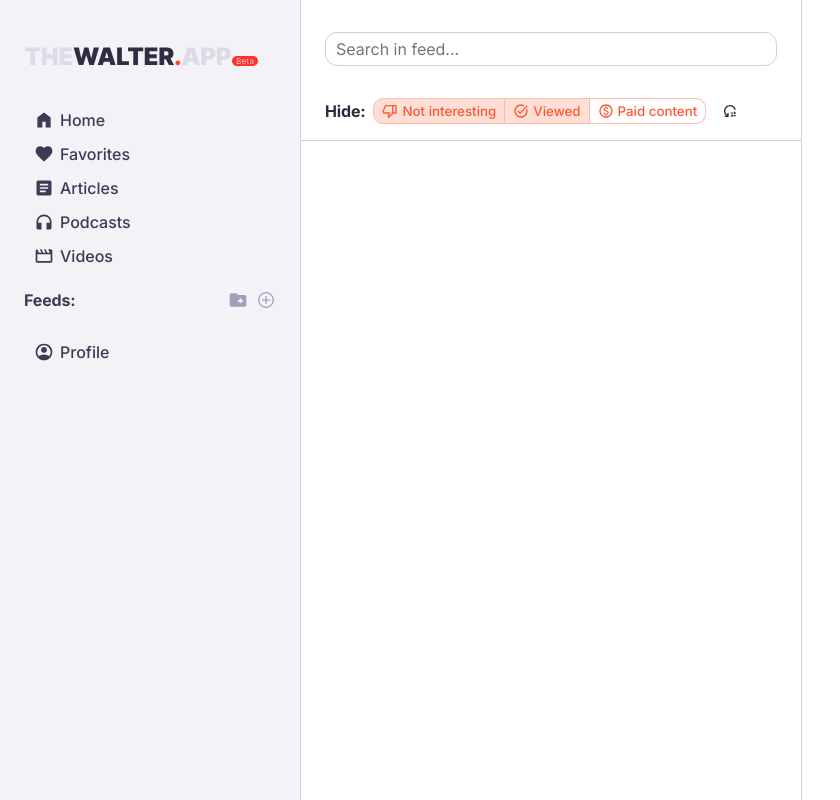
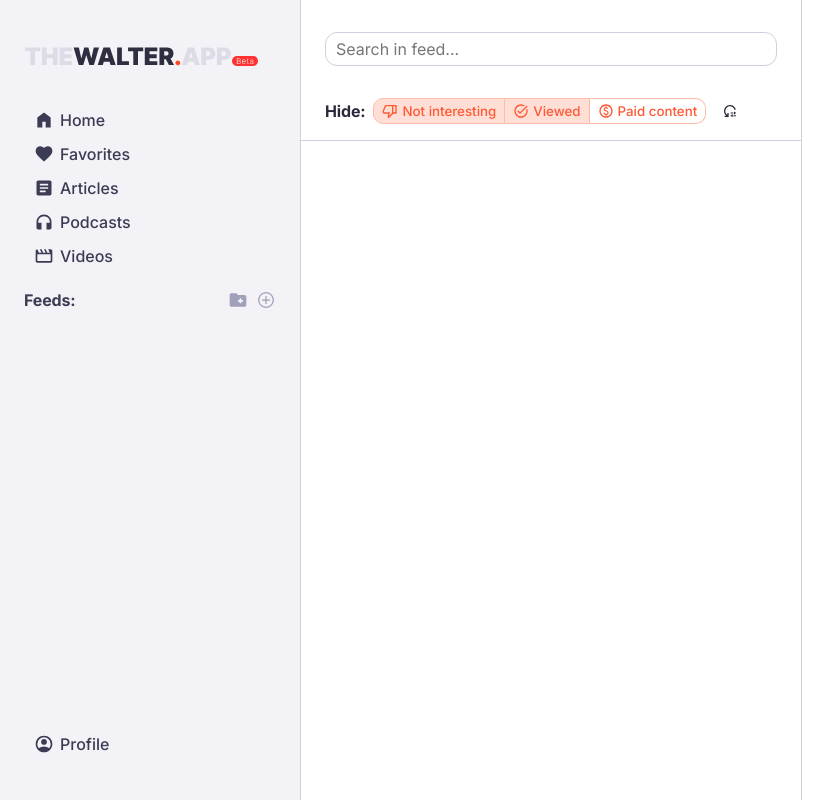
Before and after one commit to mrmegatelo/thewalter.app, a Django app: page /feed/ in a window 1280 px wide. Shown: the whole page, without its empty margins (0-840 px from the left). Run offline with Django 5.2, Linux system fonts and the light colour scheme; the visitor is signed in with stand-in values (Sample User, id 1); data that the repository does not hold is empty; parts of the project's set-up code (start-up, migrations or seed data) failed here and were passed over; some libraries are stand-ins or nearby versions.

Commit message:
some styling for the botto sidebar block

```diff
--- a/feed/static/feed/styles/main.css
+++ b/feed/static/feed/styles/main.css
@@ -215,9 +215,12 @@ a:hover {
     --side-padding: 0;
     --vertical-padding: 0;
     background-color: var(--sidebar-bg);
+    padding-bottom: calc(var(--grid-step) * 4);
     max-height: 100vh;
     overflow: auto;
     color: var(--color-grey-900);
+    display: flex;
+    flex-direction: column;
 
     & a {
         color: inherit;
@@ -607,6 +610,10 @@ a:hover {
     width: 100%;
 }
 
+.sidebar-block--bottom {
+    margin-top: auto;
+}
+
 
 .sidebar-block-content {
     display: flex;
@@ -644,6 +651,7 @@ a:hover {
     display: flex;
     flex-direction: column;
     align-items: flex-start;
+    flex: 1;
 }
 
 .feed-sidebar-buttons {
@@ -962,8 +970,8 @@ a:hover {
     }
 
     &.input--sm {
-        padding: calc(var(--grid-step)* 0.5) calc(var(--grid-step)* 1.25);
-        border-radius: calc(var(--grid-step)* 1.5);
+        padding: calc(var(--grid-step) * 0.5) calc(var(--grid-step) * 1.25);
+        border-radius: calc(var(--grid-step) * 1.5);
     }
 }
 
--- a/feed/templates/feed/base.html
+++ b/feed/templates/feed/base.html
@@ -90,7 +90,7 @@
             </div>
         {% endcache %}
 
-        <div class="sidebar-block sidebar-block-content">
+        <div class="sidebar-block sidebar-block-content sidebar-block--bottom">
             <a class="button button--ghost button--sm"
                href="{% url 'profile' %}"
             >
```
